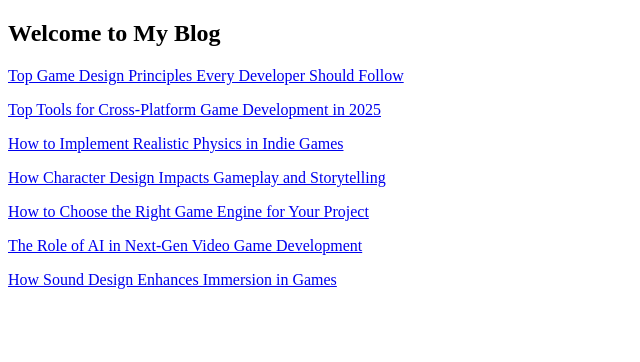
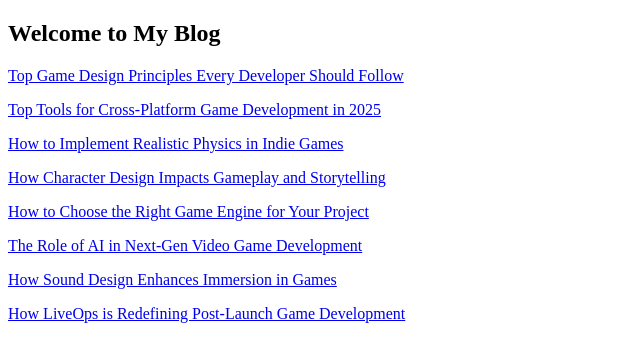
Before and after one commit to rahulanand43-png/blog, a plain HTML site: page index.html in a window 1280 px wide. Shown: the whole page, without its empty margins (0-640 px from the left). Drawn offline with Linux system fonts and the light colour scheme.

Commit message:
Update index.html

```diff
--- a/index.html
+++ b/index.html
@@ -13,6 +13,7 @@
 <p><a href="how-to-choose-the-right-game-engine-for-your-project.html">How to Choose the Right Game Engine for Your Project</a></p>
 <p><a href="the-role-of-ai-in-next-gen-video-game-development.html">The Role of AI in Next-Gen Video Game Development</a></p>
 <p><a href="how-sound-design-enhances-immersion-in-games.html">How Sound Design Enhances Immersion in Games </a></p>
+<p><a href="how-liveops-is-redefining-post-launch-game-development.html">How LiveOps is Redefining Post-Launch Game Development</a></p>
 
 
 </body>
```
